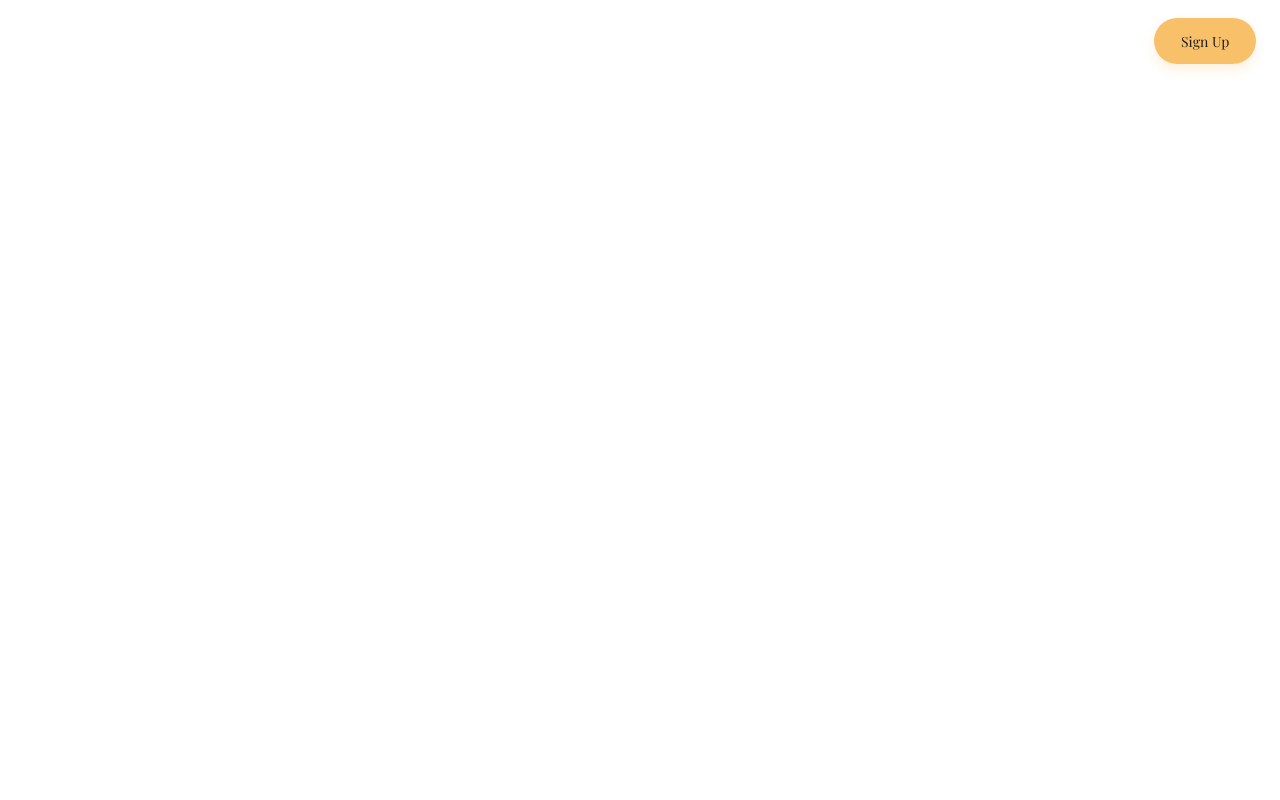
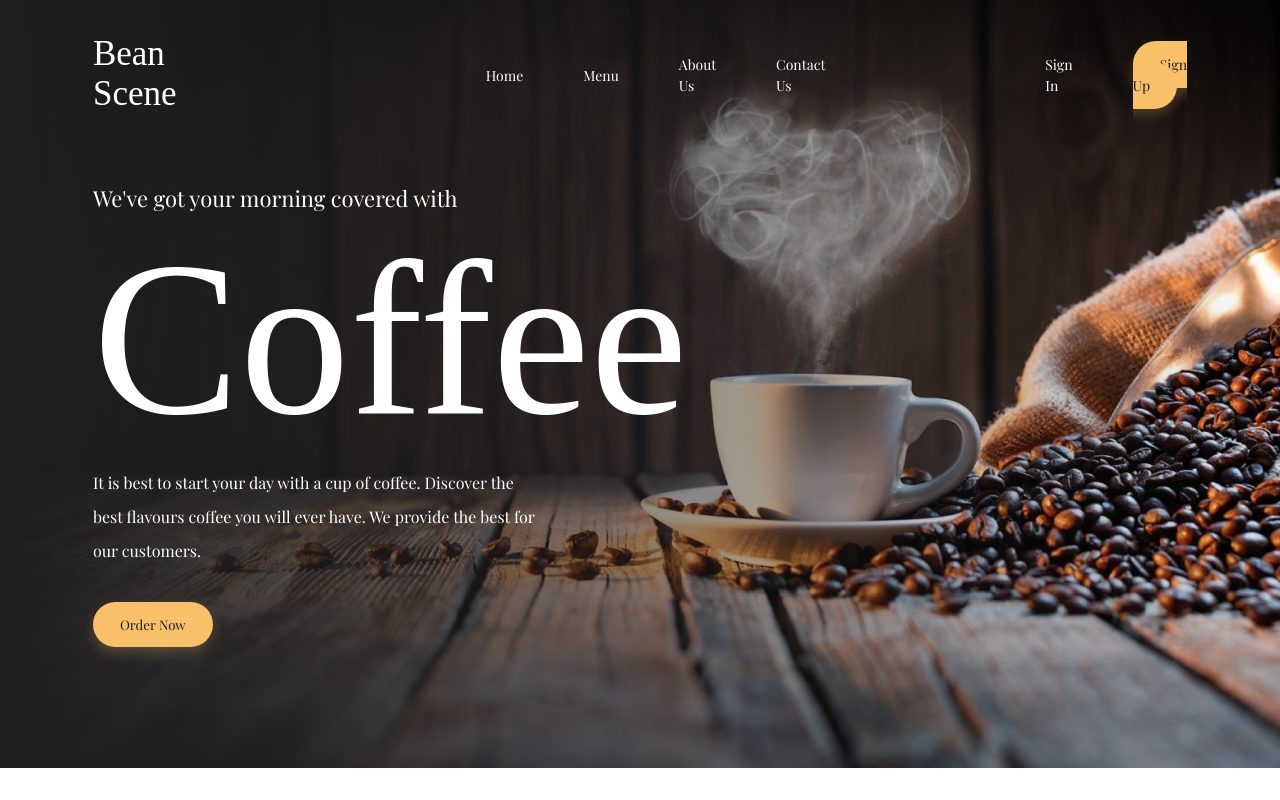
Before and after one commit to ClaudiuSonica/bean-coffee, a React (Vite) app: page / in a window 1280 px wide. Built offline with nearby package versions, Linux system fonts and the light colour scheme; a web font is replaced by a local one.

Commit message:
banner added

```diff
--- a/src/App.jsx
+++ b/src/App.jsx
@@ -1,3 +1,4 @@
+import Banner from "./components/molecules/banner/Banner";
 import Header from "./components/molecules/header/Header";
 
 
@@ -5,6 +6,7 @@ const App = () => {
   return (
     <div>
       <Header />
+      <Banner />
     </div>
   )
 }
--- /dev/null
+++ b/src/components/molecules/banner/Banner.jsx
@@ -0,0 +1,23 @@
+/* eslint-disable react/no-unescaped-entities */
+import "./Banner.scss";
+
+const Banner = () => {
+  return (
+    <div className="banner">
+      <div className="banner__text">
+        <h1 className="banner__title">We've got your morning covered with</h1>
+        <h2 className="banner__subtitle">Coffee</h2>
+        <p className="banner__info">
+          It is best to start your day with a cup of coffee. Discover the best
+          flavours coffee you will ever have. We provide the best for our
+          customers.
+        </p>
+        <button className="banner__button">
+          Order Now
+        </button>
+      </div>
+    </div>
+  );
+};
+
+export default Banner;
--- /dev/null
+++ b/src/components/molecules/banner/Banner.scss
@@ -0,0 +1,57 @@
+@import "../../../scss/variables";
+
+.banner {
+  height: 48rem;
+  background-image: url(/assets/banner-bg.png);
+  background-size: cover;
+  background-position: center;
+  background-repeat: no-repeat;
+  position: relative;
+
+  &__text {
+    padding-block-start: 11.44rem;
+    padding-inline: 5.81rem;
+    position: relative;
+    z-index: 3;
+
+    .banner__title {
+      color: $white;
+      font-size: 1.375rem;
+      font-weight: 500;
+    }
+
+    .banner__subtitle {
+      color: $white;
+      font-family: $secondaryFont;
+      font-size: 13.75rem;
+      font-weight: 400;
+    }
+
+    .banner__info {
+      color: $white;
+      font-size: 1.25;
+      line-height: 2.125rem;
+      width: 46ch;
+      margin-block-end: 2.13rem;
+    }
+
+    .banner__button {
+      color: $darkGray;
+      padding: 0.86rem 1.69rem;
+      border-radius: 1.5rem;
+      background: $creme;
+      box-shadow: 0px 6px 12px 0px rgba(249, 192, 106, 0.22);
+    }
+  }
+}
+
+.banner::after {
+  content: "";
+  position: absolute;
+  bottom: 0;
+  left: 0;
+  width: 100%;
+  height: 100%;
+  background: linear-gradient(90deg, #1e1e1e 0%, rgba(0, 0, 0, 0) 100%);
+  z-index: 1;
+}
--- a/src/components/molecules/header/Header.scss
+++ b/src/components/molecules/header/Header.scss
@@ -3,7 +3,12 @@
 header {
   display: flex;
   align-items: center;
-  justify-content: center;
+  justify-content: space-between;
   gap: 16.55rem;
-  padding-block-start: 1.25rem;
+  padding-block-start: 2.13rem;
+  padding-inline: 5.81rem;
+  position: absolute;
+  z-index: 1000;
+  width: 100%;
+
 }
```
Also changed, not shown: src/components/atoms/nav/Nav.scss (line endings or trailing spaces).
